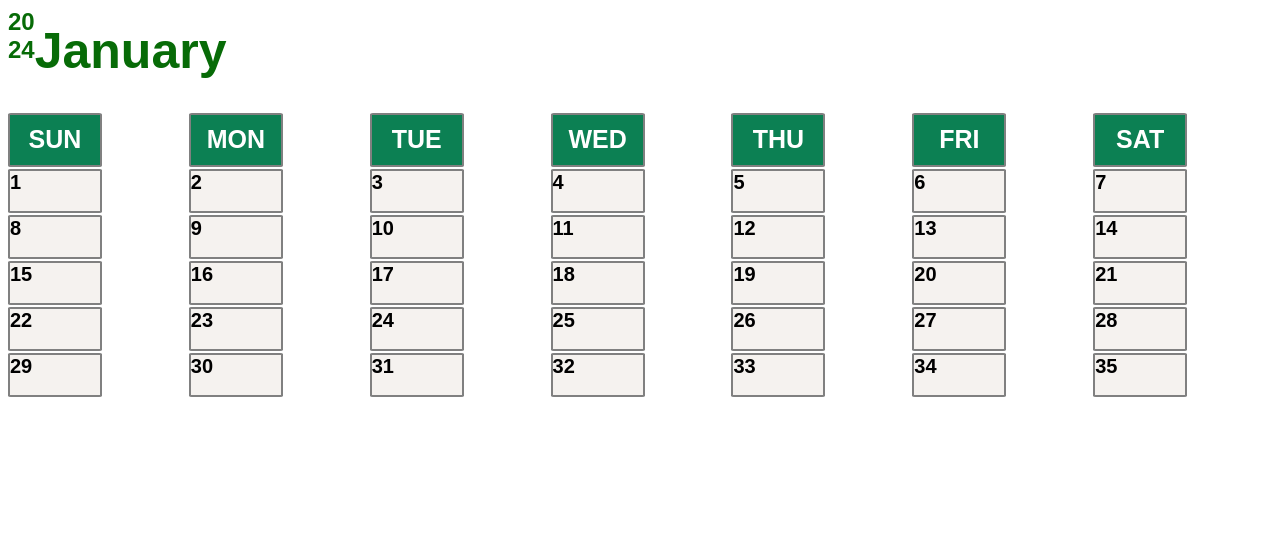
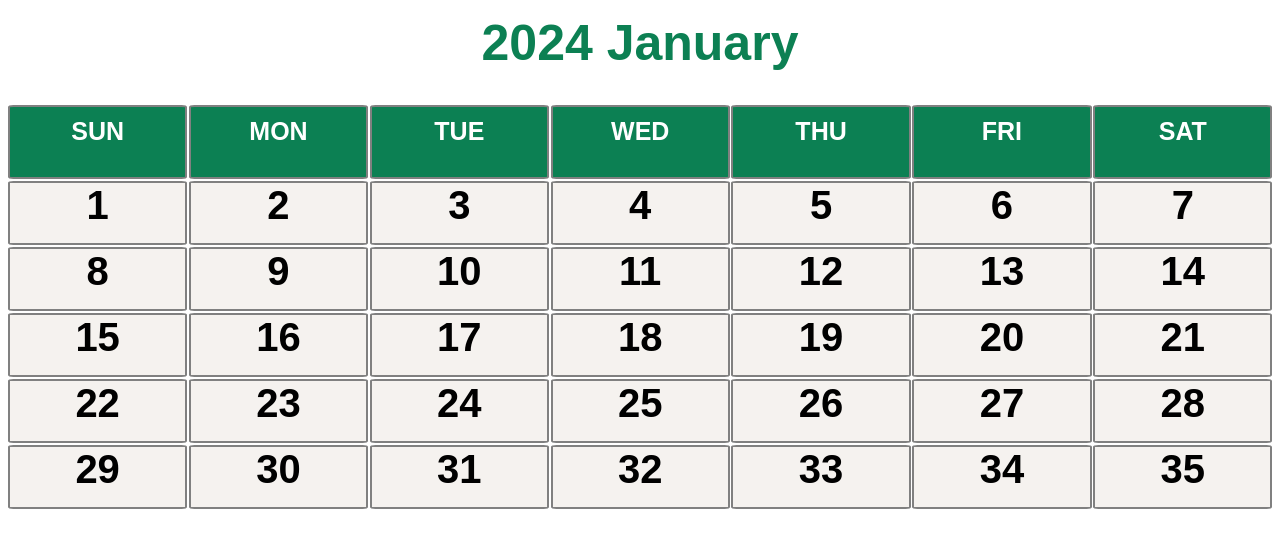
Before and after one commit to Maverick017/CBI-031-Front-ReactNode-A17, a plain HTML site: page Week-3/Module-3-grid/index.html in a window 1280 px wide. Drawn offline with Linux system fonts and the light colour scheme.

Commit message:
Calender

```diff
--- a/Week-3/Module-3-grid/index.html
+++ b/Week-3/Module-3-grid/index.html
@@ -7,8 +7,7 @@
   </head>
   <body>
     <div class="year">
-        <h2>20<br>24</br></h2>
-        <h1 class="jan">January</h1>
+        <h1>2024 January</h1>
     </div>
     <div class="calender">
         <div class="week">SUN</div>
--- a/Week-3/Module-3-grid/style.css
+++ b/Week-3/Module-3-grid/style.css
@@ -11,13 +11,14 @@ body{
 
 .week, .date{
     border: solid gray 2px;
-    width: 90px;
-    height: 40px;
+    width:98%;
+    height: 60px;
     border-radius: 3%;
+    text-align: center;
 }
 
 .date{
-    font-size: 20px;
+    font-size: 40px;
     font-weight: 800;
     background-color: rgb(245, 242, 239);
 }
@@ -32,12 +33,12 @@ body{
 }
 
 .year{
-    display: flex;
     text-align: center;
-    color: rgb(7, 107, 7);
+    color:rgb(12, 128, 83);
     margin-top: -20px;
 }
 
-.jan{
+.year h1{
     font-size: 50px;
+    font-weight: 800;
 }
```
